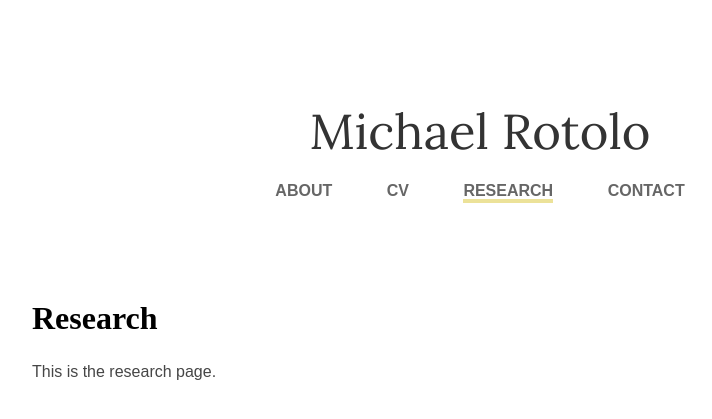
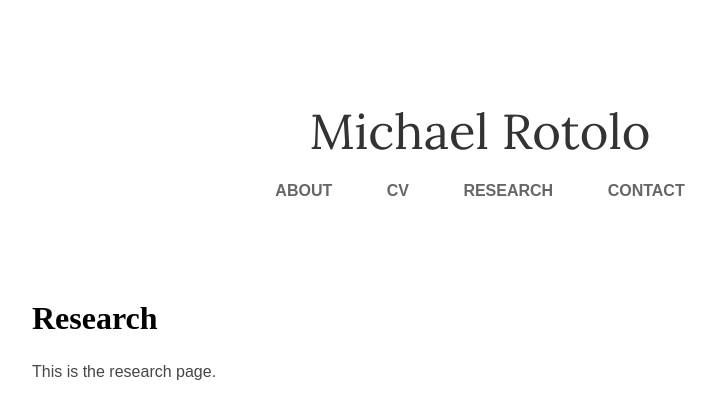
Before and after one commit to michaelrotolo/github.io, a Jekyll site: the page built from research/index.html, in a window 1280 px wide. Shown: the top 419 px of the page, without its empty margins (160-872 px from the left). Built offline with Jekyll 4.4.1, drawn with Linux system fonts in a browser that asks for light colours; some web fonts are replaced.

Commit message:
Update default.html

```diff
--- a/_layouts/default.html
+++ b/_layouts/default.html
@@ -10,15 +10,15 @@
 			<script type="text/javascript" src="/js/site.js"></script>
 		</head>
 		<body>
-			{% assign current = page.url | downcase | split: '/' %}
+			{% assign current = page.url %}
 
 			<nav>
 				<h1><a href="/">Michael Rotolo</a></h1>
 	    		<ul id="navbar">
-	        		<li><a href="/" {% if current[1] == 'index.html' %}class='current'{% endif %}>About</a></li>
-		        	<li><a href="/cv" {% if current[1] == 'cv' %}class='current'{% endif %}>CV</a></li>
-	        		<li><a href="/research" {% if current[1] == 'research' %}class='current'{% endif %}>Research</a></li>
-				<li><a href="/contact/" {% if current[1] == 'contact' %}class='current'{% endif %}>Contact</a></li>
+	        		<li><a href="/" {% if current[1] == '/' %}class='current'{% endif %}>About</a></li>
+		        	<li><a href="/cv" {% if current[1] == '/cv' %}class='current'{% endif %}>CV</a></li>
+	        		<li><a href="/research" {% if current[1] == '/research' %}class='current'{% endif %}>Research</a></li>
+				<li><a href="/contact/" {% if current[1] == '/contact' %}class='current'{% endif %}>Contact</a></li>
 	    		</ul>
 			</nav>
 			<div class="container">
```
